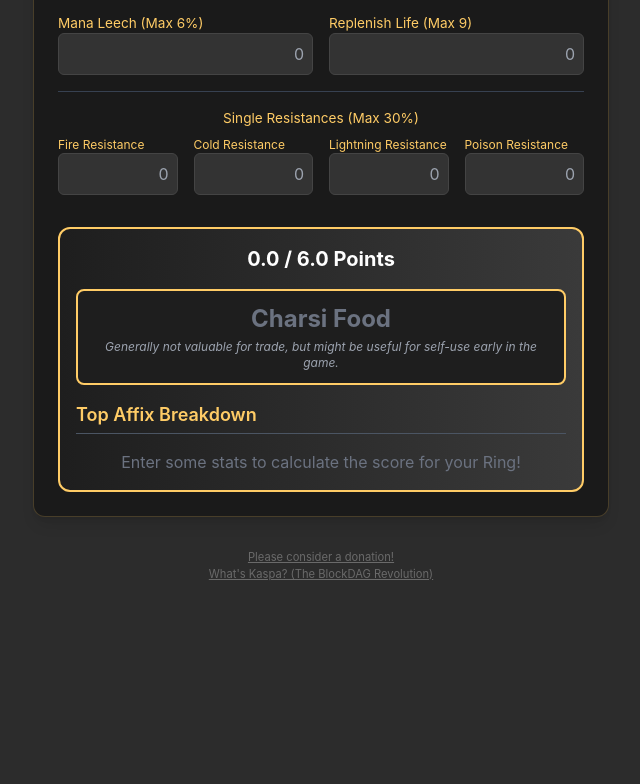
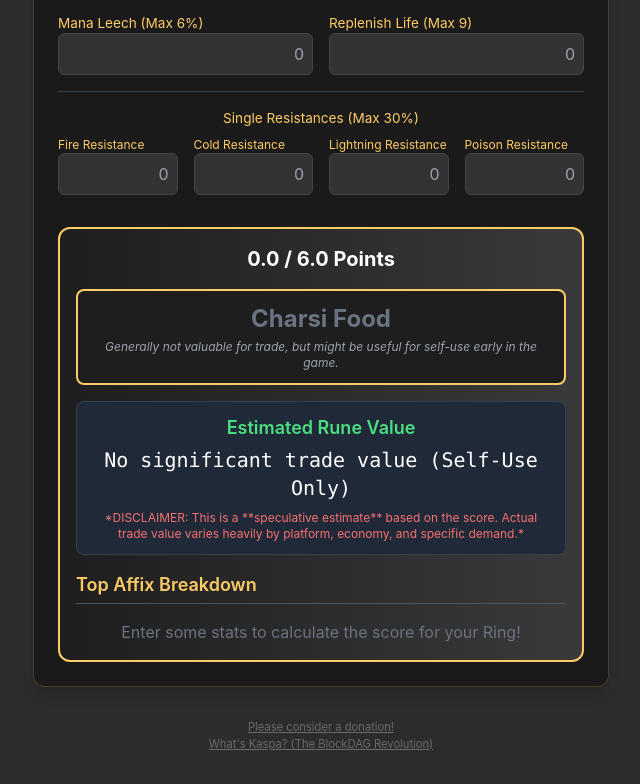
Before and after one commit to grandpayri/d2-item-scorer, a plain HTML site: page index.html in a window 1280 px wide. Shown: the part 538-1322 px from the top of the page, without its empty margins (319-959 px from the left). Before the commit the page ends 1152 px from the top, so only its background shows below. Drawn offline with nearby package versions, Linux system fonts and the light colour scheme.

Commit message:
Update index.html
added estimated value in runes to output

```diff
--- a/index.html
+++ b/index.html
@@ -98,11 +98,11 @@
             ias_gloves: 20,
             max_damage_gloves: 3,
 
-            // Boot Specific Affixes
-            frw: 30,
+            // Boot/Circlet Specific Affixes
+            frw: 30, // Faster Run/Walk on Boots/Circlets
             fhr: 10, // FHR max on boots
 
-            // NEW: Circlet and Belt specific affixes (higher rolls)
+            // Circlet and Belt specific affixes (higher rolls)
             life_belt_circlet: 60, // Max life on belts and circlets
             str_belt: 30, // Max strength on belts
             fhr_belt: 24, // Max FHR on belts
@@ -115,10 +115,10 @@
             Gloves: ['ias_gloves', 'str', 'dex', 'life', 'mana', 'life_leech', 'mana_leech', 'fire_res', 'cold_res', 'light_res', 'poison_res', 'max_damage_gloves', 'crushing_blow_gloves', 'plus_skills_gloves'],
             Boots: ['frw', 'fhr', 'life', 'mana', 'fire_res', 'cold_res', 'light_res', 'poison_res'],
 
-            // NEW: Circlet (Uses Amulet FCR/Skills, but higher Life roll)
-            Circlet: ['fcr_amulet', 'plus_skills_amulet', 'str', 'dex', 'life_belt_circlet', 'mana', 'all_res', 'fire_res', 'cold_res', 'light_res', 'poison_res'],
+            // Circlet: Now includes FRW, Life Leech, and Mana Leech
+            Circlet: ['fcr_amulet', 'plus_skills_amulet', 'str', 'dex', 'life_belt_circlet', 'mana', 'all_res', 'frw', 'life_leech', 'mana_leech', 'fire_res', 'cold_res', 'light_res', 'poison_res'],
 
-            // NEW: Belt (Higher Life/Str/FHR rolls)
+            // Belt (Higher Life/Str/FHR rolls)
             Belt: ['fhr_belt', 'str_belt', 'dex', 'life_belt_circlet', 'mana', 'all_res', 'fire_res', 'cold_res', 'light_res', 'poison_res'],
         };
 
@@ -147,14 +147,14 @@
             'ias_gloves': { label: 'Increased Attack Speed (IAS)', max: MAX_ROLLS.ias_gloves, unit: '%', type: 'number' },
             'max_damage_gloves': { label: '+Max Damage', max: MAX_ROLLS.max_damage_gloves, unit: '', type: 'number' },
 
-            // Boots Specific
+            // Boots/Circlet Specific
             'frw': { label: 'Faster Run/Walk (FRW)', max: MAX_ROLLS.frw, unit: '%', type: 'number' },
             'fhr': { label: 'Faster Hit Recovery (FHR)', max: MAX_ROLLS.fhr, unit: '%', type: 'number' },
 
-            // NEW: Circlet and Belt shared large stats
+            // Circlet and Belt shared large stats
             'life_belt_circlet': { label: 'Life', max: MAX_ROLLS.life_belt_circlet, unit: '', type: 'number' },
 
-            // NEW: Belt specific large stats
+            // Belt specific large stats
             'str_belt': { label: 'Strength', max: MAX_ROLLS.str_belt, unit: '', type: 'number' },
             'fhr_belt': { label: 'Faster Hit Recovery (FHR)', max: MAX_ROLLS.fhr_belt, unit: '%', type: 'number' },
 
@@ -257,6 +257,21 @@
             calculateScore();
         }
 
+        // --- VALUE ESTIMATION ---
+
+        /**
+         * Provides a highly generalized, speculative rune value based on the score.
+         * This value is NOT a guarantee of trade price.
+         */
+        function getEstimatedValue(score) {
+            if (score >= 5.5) return "Lo - Ber Rune (or multiple High Runes)";
+            if (score >= 5.0) return "Vex - Ohm Rune";
+            if (score >= 4.5) return "Mal - Ist Rune";
+            if (score >= 4.0) return "Pul - Um Rune";
+            return "No significant trade value (Self-Use Only)";
+        }
+
+
         // --- MAIN CALCULATION ---
 
         function calculateScore() {
@@ -316,7 +331,10 @@
 
         function displayResult(finalScore, itemType, topSixAffixes) {
             const resultDiv = document.getElementById('result');
-            const gradeData = getGrade(parseFloat(finalScore));
+            const scoreNum = parseFloat(finalScore);
+            const gradeData = getGrade(scoreNum);
+            const estimatedValue = getEstimatedValue(scoreNum);
+
 
             let breakdownHtml = '';
 
@@ -347,6 +365,18 @@
                     <p class="text-2xl font-bold">${gradeData.grade}</p>
                     <p class="text-xs italic text-gray-400 mt-1">${gradeData.desc}</p>
                 </div>
+
+                <div class="bg-gray-800 p-3 rounded-lg border border-gray-700 mb-4">
+                    <h4 class="text-lg font-semibold text-center text-green-400 mb-1">
+                        Estimated Rune Value
+                    </h4>
+                    <p class="text-center text-white font-mono text-xl">${estimatedValue}</p>
+                    <p class="text-xs text-center text-red-400 mt-2">
+                        *DISCLAIMER: This is a **speculative estimate** based on the score. Actual trade value varies heavily by platform, economy, and specific demand.*
+                    </p>
+                </div>
+
+
                 <h4 class="text-lg font-semibold border-b pb-1 border-gray-600 mb-2 text-d2-gold">Top Affix Breakdown</h4>
                 ${breakdownHtml}
             `;
@@ -391,7 +421,7 @@
 
         <!-- Result Display -->
         <div id="result" class="result-box mt-8 p-4 rounded-xl">
-            <!-- Score and Grade will be inserted here by JavaScript -->
+            <!-- Score, Grade, and Value will be inserted here by JavaScript -->
         </div>
 
     </div>
```
